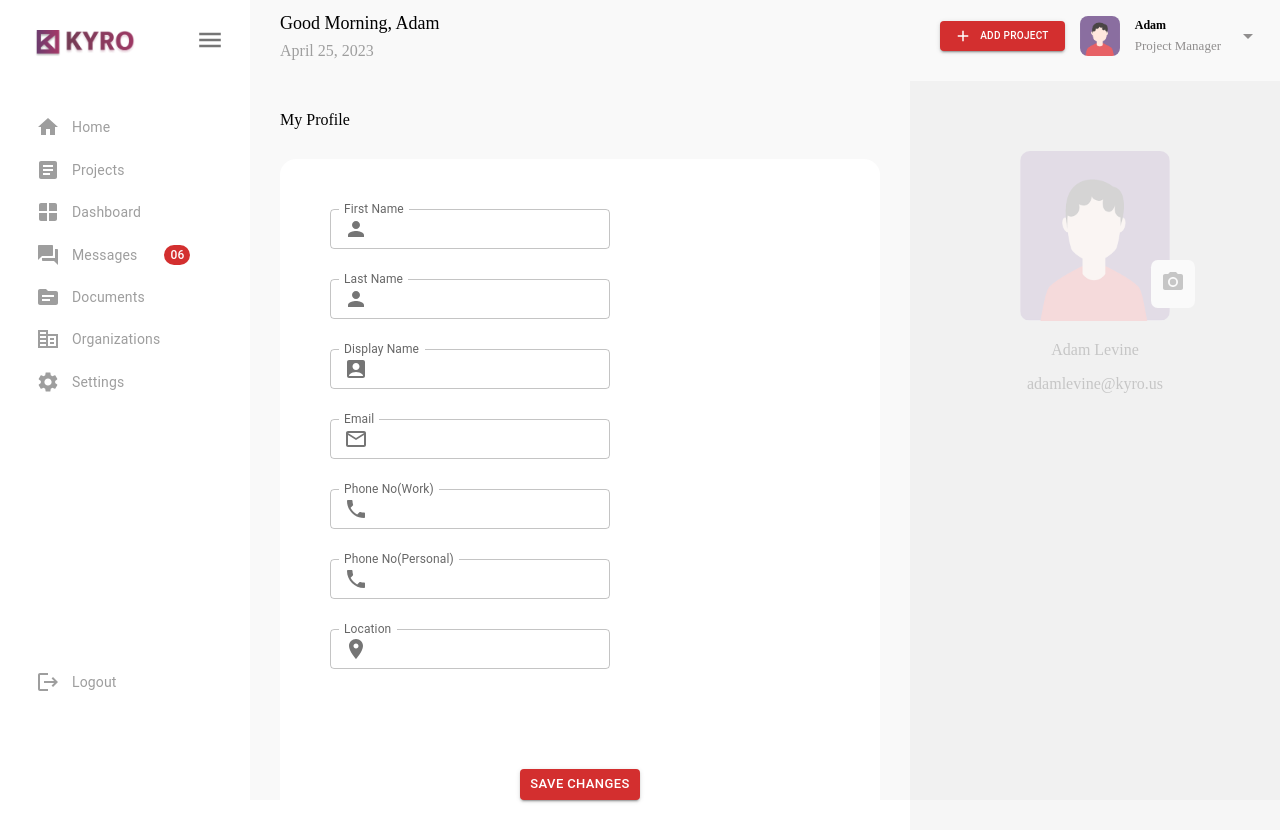
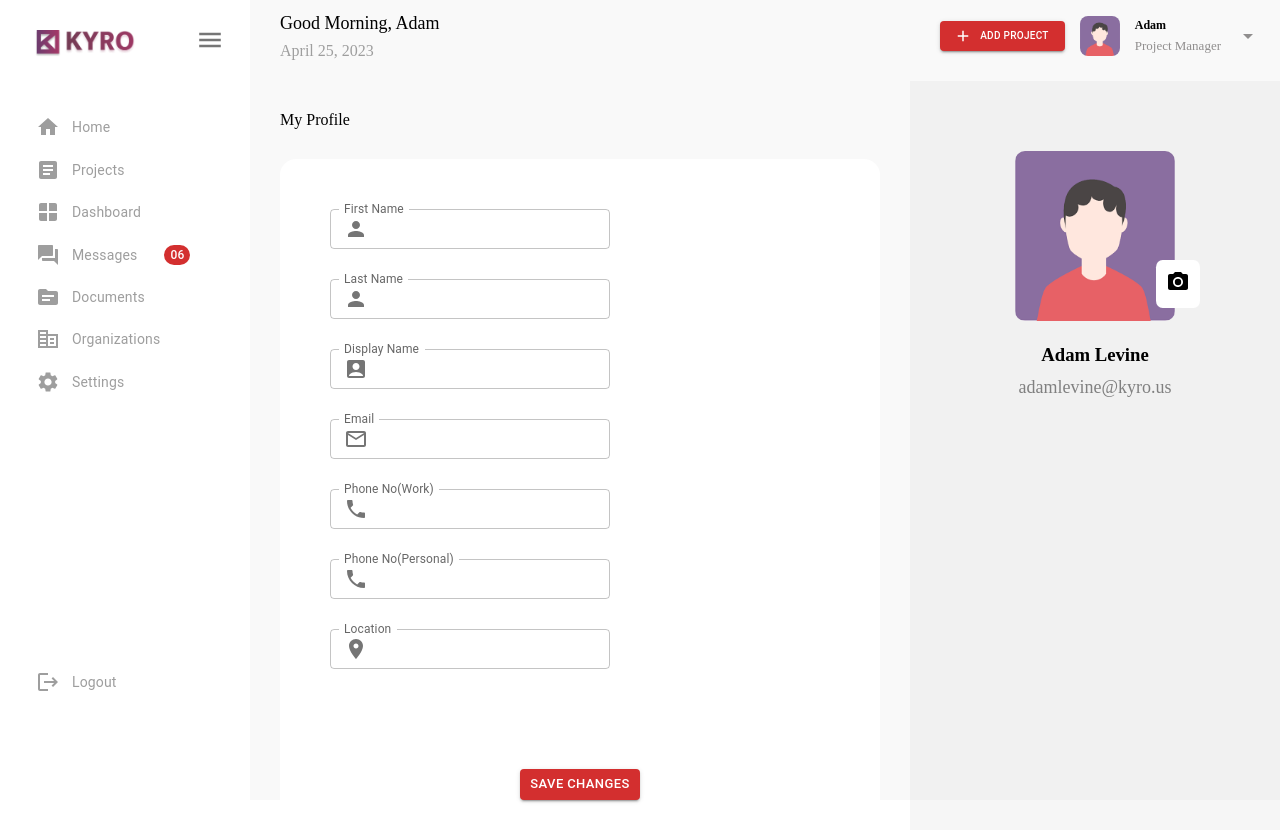
Before and after one commit to saranyavinjarapu/KyroProfilePageReactFrontend, a React (Create React App) app: page / in a window 1280 px wide. Built offline with nearby package versions, Linux system fonts and the light colour scheme.

Commit message:
added relevant styling for user profile information

```diff
--- a/src/components/ProfileDisplay/ProfileDisplay.js
+++ b/src/components/ProfileDisplay/ProfileDisplay.js
@@ -11,7 +11,7 @@ const ProfileDisplay = () => {
         <div className={styles.CameraIcon}>
           <CameraAltIcon></CameraAltIcon>
         </div>
-        <p>Adam Levine</p>
+        <h3>Adam Levine</h3>
         <p>adamlevine@kyro.us</p>
       </div>
     </div>
--- a/src/components/ProfileDisplay/ProfileDisplay.module.css
+++ b/src/components/ProfileDisplay/ProfileDisplay.module.css
@@ -1,18 +1,23 @@
 .ProfileDisplay {
   display: flex;
   justify-content: center;
-  background-color: lightgray;
+  background-color: rgb(211, 211, 211, 0.2);
   width: 370px;
   height: 100%;
-  opacity: 0.2;
 }
 
 .ProfileDisplayContainer {
   margin-top: 70px;
-  width: 150px;
+  width: 160px;
   height: 170px;
   position: relative;
   text-align: center;
+}
+
+.ProfileDisplayContainer p {
+  margin-top: -7px;
+  color: gray;
+  font-size: 18px;
 }
 
 .ProfileDisplay img {
```
